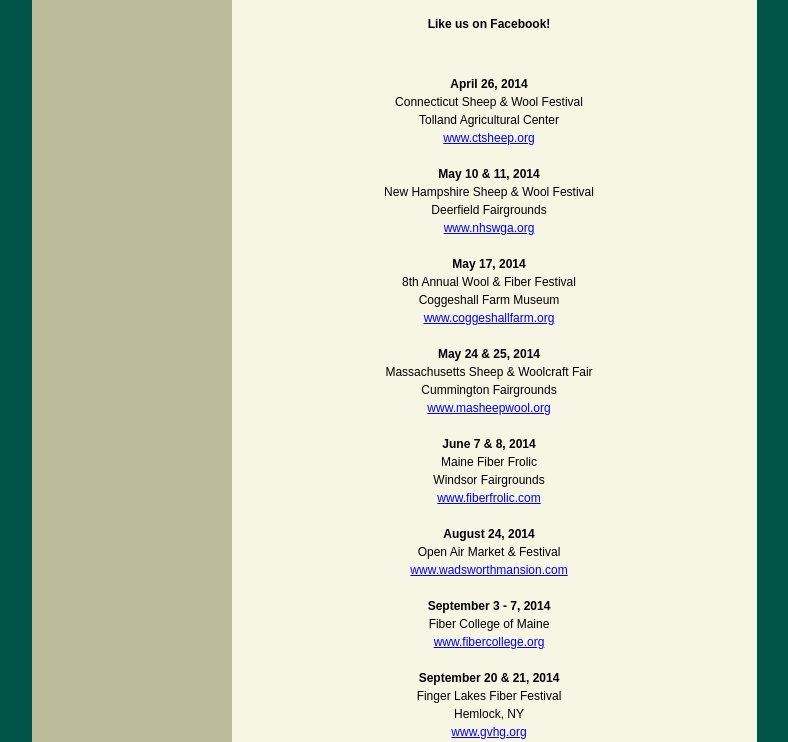
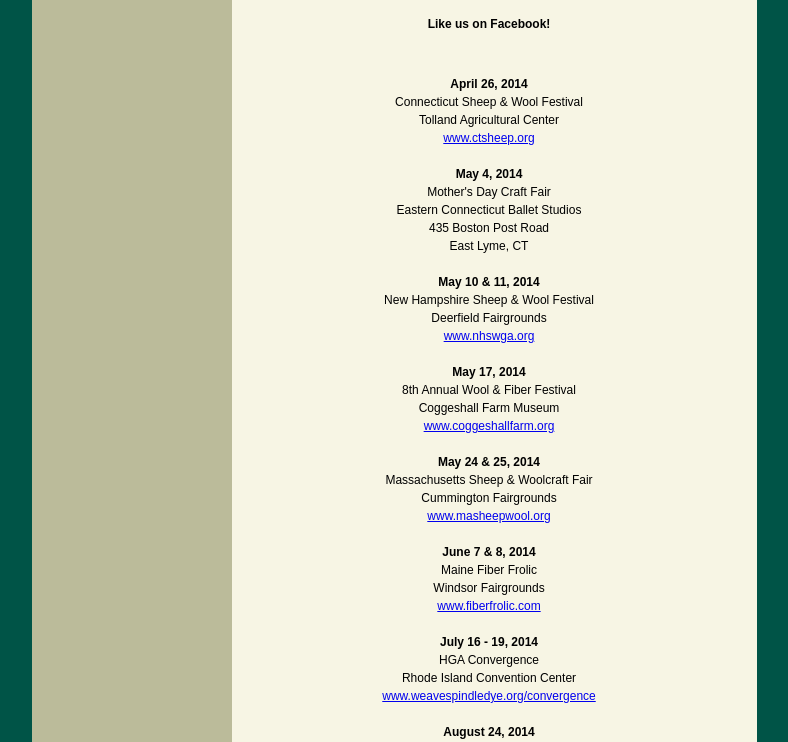
Before and after one commit to mattfurtado/tidalyarns, a plain HTML site: page events.html in a window 1280 px wide. Shown: the part 704-1446 px from the top of the page, without its empty margins (246-1034 px from the left). Drawn offline with Linux system fonts and the light colour scheme.

Commit message:
Additional 2014 events

```diff
--- a/events.html
+++ b/events.html
@@ -47,6 +47,17 @@
                             <a href="http://www.ctsheep.org/" target="_blank">www.ctsheep.org</a>
                             <br><br>
 
+                            <strong>May 4, 2014</strong>
+                            <br>
+                            Mother's Day Craft Fair
+                            <br>
+                            Eastern Connecticut Ballet Studios
+                            <br>
+                            435 Boston Post Road
+                            <br>
+                            East Lyme, CT
+                            <br><br>
+
                             <strong>May 10 &amp; 11, 2014</strong>
                             <br>
                             New Hampshire Sheep &amp; Wool Festival
@@ -81,6 +92,15 @@
                             Windsor Fairgrounds
                             <br>
                             <a href="http://www.fiberfrolic.com/" target="_blank">www.fiberfrolic.com</a>
+                            <br><br>
+
+                            <strong>July 16 - 19, 2014</strong>
+                            <br>
+                            HGA Convergence
+                            <br>
+                            Rhode Island Convention Center
+                            <br>
+                            <a href="http://www.weavespindledye.org/convergence" target="_blank">www.weavespindledye.org/convergence</a>
                             <br><br>
 
                             <strong>August 24, 2014</strong>
```
